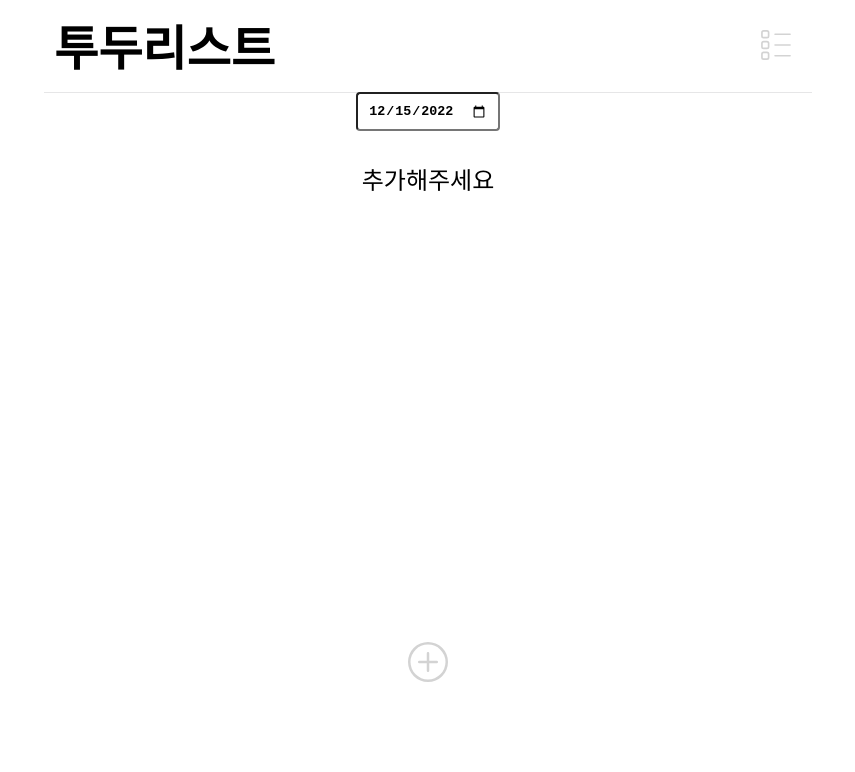
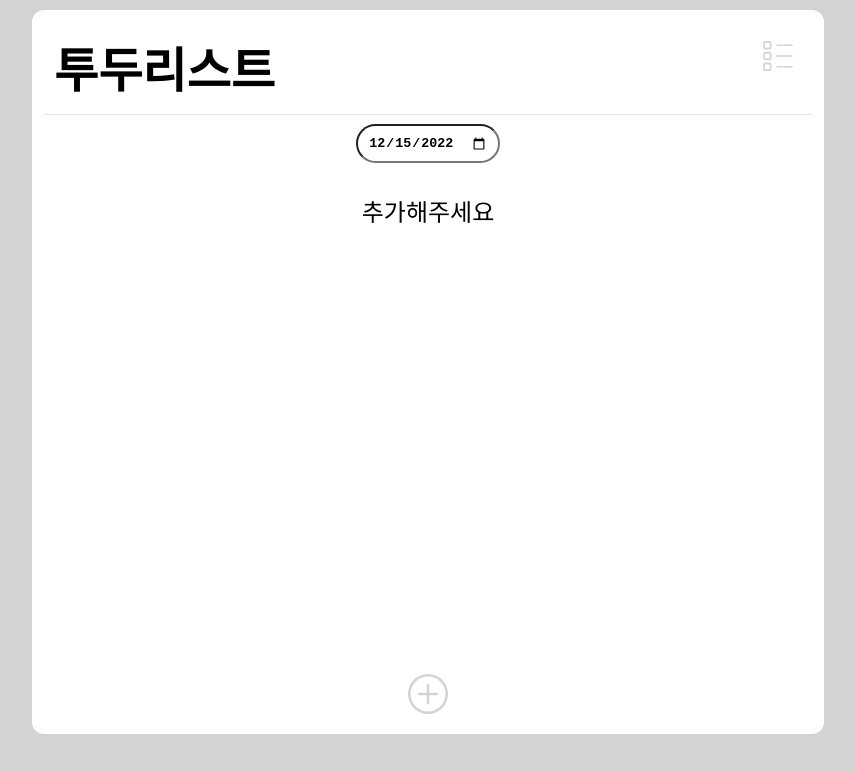
Before and after one commit to cskim9410/todo-list, a React (Create React App) app: page / in a window 1280 px wide. Shown: the top 772 px of the page, without its empty margins (212-1067 px from the left). Built offline with nearby package versions, Linux system fonts and the light colour scheme.

Commit message:
Style: UI수정

```diff
--- a/package.json
+++ b/package.json
@@ -7,6 +7,7 @@
     "@testing-library/jest-dom": "^5.16.5",
     "@testing-library/react": "^13.4.0",
     "@testing-library/user-event": "^13.5.0",
+    "dayjs": "^1.11.7",
     "react": "^18.2.0",
     "react-dom": "^18.2.0",
     "react-icons": "^4.7.1",
--- a/public/index.html
+++ b/public/index.html
@@ -23,6 +23,7 @@
         margin: 0;
         font-family: "Do Hyeon", sans-serif;
         font-size: 24px;
+        background-color: lightgray;
       }
       ul {
         margin: 0;
--- a/src/App.js
+++ b/src/App.js
@@ -1,20 +1,21 @@
-import { Fragment, useState } from "react";
+import dayjs from "dayjs";
+import { useEffect, useState } from "react";
 import styled from "styled-components";
 import Header from "./components/Header";
 import Todos from "./components/Todos";
 import ContextProvider from "./store/ContextProvider";
 
 function App() {
-  const date = new Date();
-  const year = date.getFullYear();
-  const month = date.getMonth() + 1;
-  const day = date.getDate();
-
-  const [selectedDate, setSelectedDate] = useState(`${year}-${month}-${day}`);
+  const [selectedDate, setSelectedDate] = useState(``);
 
   const changeDate = (date) => {
     setSelectedDate(date);
   };
+
+  useEffect(() => {
+    setSelectedDate(dayjs(new Date()).format("YYYY-MM-DD"));
+  }, []);
+
   return (
     <ContextProvider>
       <Container>
@@ -28,9 +29,12 @@ function App() {
 export default App;
 
 const Container = styled.div`
-  margin: 0 auto;
+  margin: 10px auto;
+  border-radius: 12px;
+  padding: 12px;
   width: 60vw;
   text-align: center;
+  background-color: white;
   @media (max-width: 600px) {
     width: 80vw;
   }
--- a/src/components/Header.js
+++ b/src/components/Header.js
@@ -39,6 +39,8 @@ const HeaderContainer = styled.div`
 `;
 
 const Button = styled.button`
+  width: 50px;
+  height: 50px;
   cursor: pointer;
   background-color: transparent;
   border: none;
@@ -48,13 +50,12 @@ const Button = styled.button`
   }
 `;
 const Badge = styled.div`
-  width: 14px;
-  height: 14px;
+  width: 10px;
+  height: 10px;
   border-radius: 50%;
   background-color: red;
-  position: absolute;
-  top: 2.5%;
-  right: 21%;
+  position: relative;
+  top: -84%;
+  left: 70%;
   border: 1px black solid;
-  opacity: 0.5;
 `;
--- a/src/components/TodoList.js
+++ b/src/components/TodoList.js
@@ -27,8 +27,9 @@ export default TodoList;
 const Li = styled.li`
   border-bottom: 1px solid lightgray;
   width: 100%;
-  margin: 0 auto;
+  height: 50px;
   display: flex;
+  align-items: center;
   justify-content: space-between;
   + li {
     margin-top: 20px;
@@ -62,4 +63,7 @@ const Button = styled.button`
   &:hover {
     color: red;
   }
+  @media (max-width: 780px) {
+    display: block;
+  }
 `;
--- a/src/components/Todos.js
+++ b/src/components/Todos.js
@@ -67,9 +67,9 @@ const Ul = styled.ul`
 `;
 
 const Input = styled.input`
+  margin-top: 10px;
   font-weight: bold;
   height: 15px;
   padding: 10px;
-  border-radius: 4px;
-  cursor: pointer;
+  border-radius: 20px;
 `;
```
Also changed, not shown: 1 other file (tests, documents, lock files or other folders).
